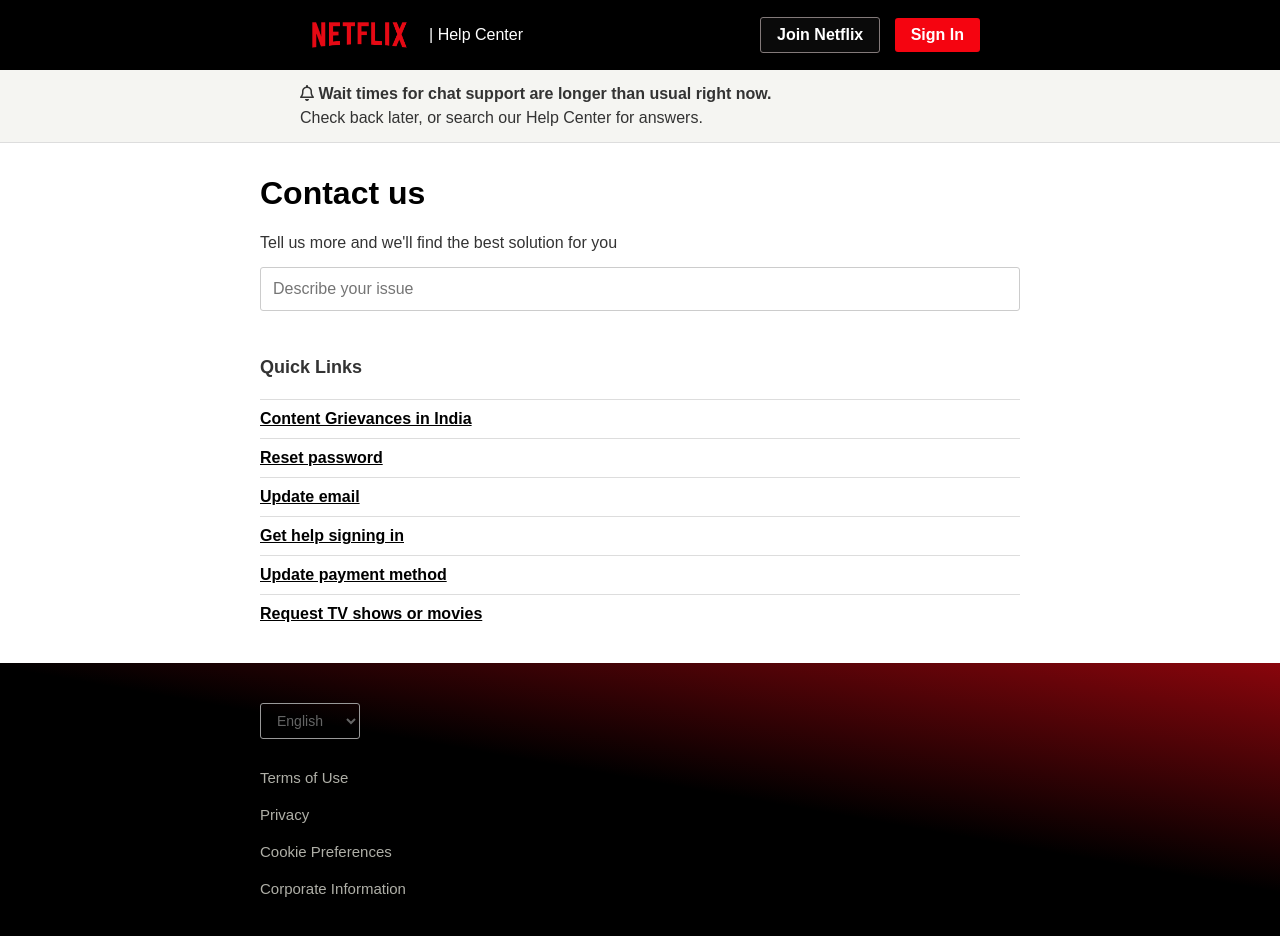
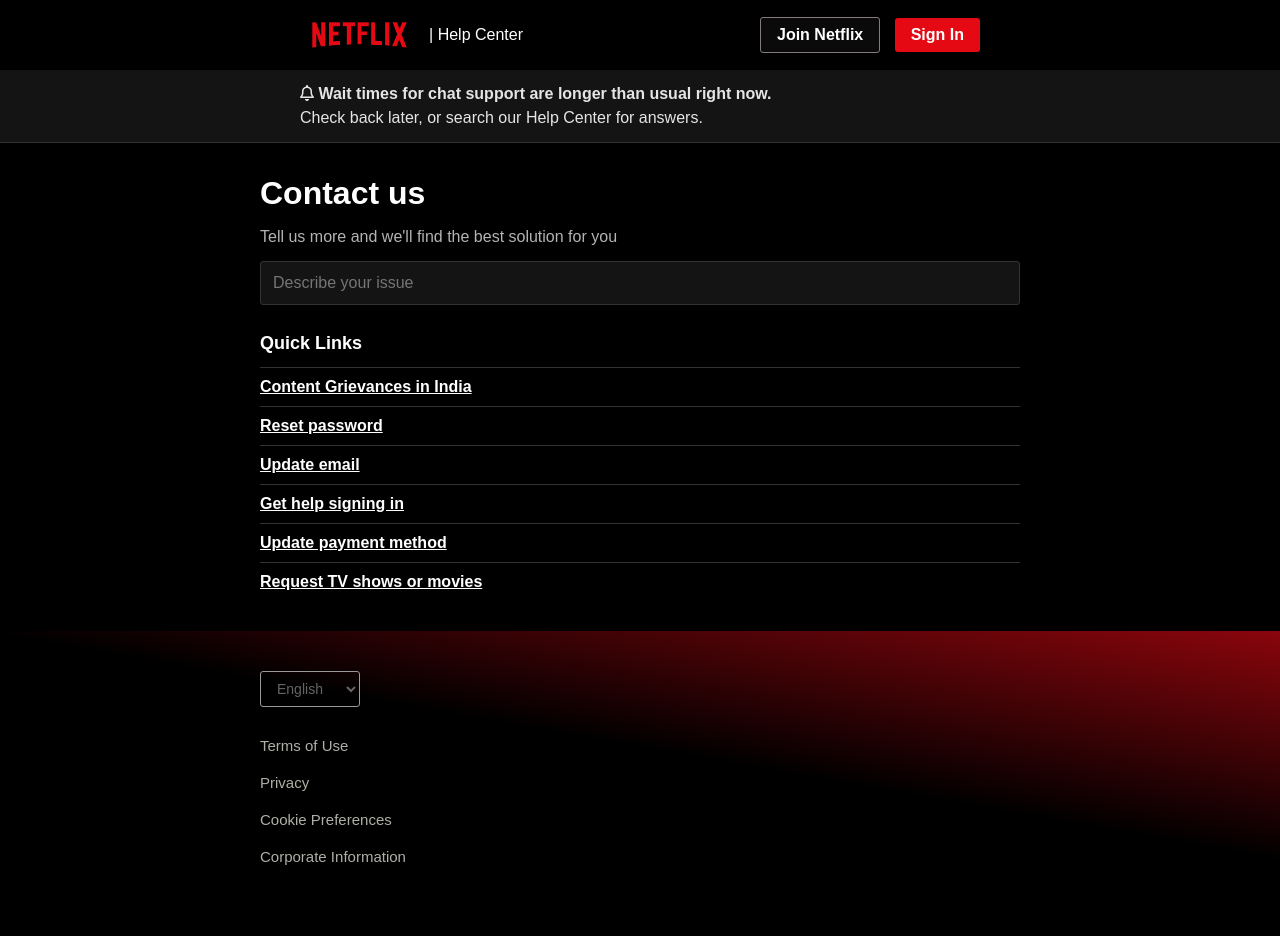
Before and after one commit to koushik369mondal/Netflix-Clone, a plain HTML site: page contact-us.html in a window 1280 px wide. Drawn offline with Linux system fonts and the light colour scheme.

Commit message:
added black theme

```diff
--- a/contact-us.html
+++ b/contact-us.html
@@ -6,7 +6,7 @@
 
   <style>
     @import url('https://cdnjs.cloudflare.com/ajax/libs/font-awesome/6.0.0-beta3/css/all.min.css');
-    *{
+    * {
         box-sizing: border-box;
         margin: 0;
         padding: 0;
@@ -15,10 +15,9 @@
     body {
       margin: 0;
       font-family: Arial, sans-serif;
-      background: #fff;
-      color: #333;
+      background: #000; /* Black background */
+      color: #fff;      /* White text */
     }
-
 
     .navbar {
       display: flex;
@@ -29,9 +28,7 @@
     }
 
     .navbar img {
-      color: rgb(243, 236, 236);
-      font-size: 24px;
-      margin: 0;
+      height: 50px;
     }
     .navbar .btns button {
       margin-left: 10px;
@@ -47,10 +44,10 @@
     }
     .join-btn:hover {
       background: #080808;
-      border:rgb(243, 236, 236) 1px solid;
+      border: rgb(243, 236, 236) 1px solid;
     }
     .signin-btn {
-      background: #f50410;
+      background: #e50914; /* Netflix red */
       color: #fff;
       border: none;
     }
@@ -58,9 +55,11 @@
       background: #C11119;
       color: #fff;
     }
-    a{
-        text-decoration: none; color:white;
+    a {
+        text-decoration: none;
+        color: white;
     }
+
     .logo-section {
       display: flex;
       align-items: center;
@@ -73,44 +72,44 @@
     }
 
     .notice {
-      background: #f5f5f2;
+      background: #141414; /* dark gray banner */
       padding: 12px 300px;
       font-size: 16px;
-      border-bottom: 1px solid #ddd;
+      border-bottom: 1px solid #333;
       text-align: left;
       line-height: 1.5;
+      color: #e5e5e5;
     }
-
 
     .container {
       max-width: 800px;
       margin: 30px auto;
       padding: 0 20px;
     }
+
     h1 {
       font-size: 32px;
       margin-bottom: 15px;
-      color: black;
+      color: #fff;
       line-height: 40px;
-      display: block;
-      margin-block-start: 0.67em;
-      margin-block-end: 0.67em;
-      margin-inline-start: 0px;
-      margin-inline-end: 0px;
       font-weight: bold;
-      unicode-bidi: isolate;
     }
+
     .description {
       font-size: 16px;
       margin-bottom: 15px;
+      color: #b3b3b3; /* Netflix uses muted gray for descriptions */
     }
+
     .input-box {
       width: 100%;
       padding: 12px;
       font-size: 16px;
-      border: 1px solid #ccc;
+      border: 1px solid #333;
       border-radius: 3px;
       margin-bottom: 25px;
+      background: #141414;
+      color: #fff;
     }
 
     /* Quick Links */
@@ -118,12 +117,7 @@
       font-size: 18px;
       margin-bottom: 10px;
       line-height: 27px;
-      margin-block-start: 1em;
-      margin-block-end: 1em;
-      margin-inline-start: 0px;
-      margin-inline-end: 0px;
-      display: block;
-
+      color: #fff;
     }
     .quick-links {
       list-style: none;
@@ -132,23 +126,25 @@
     }
     .quick-links li {
       padding: 12px 0;
-      border-top: 1px solid #ddd;
+      border-top: 1px solid #333;
     }
     .quick-links li a {
       text-decoration: underline;
-      color: #000;
+      color: #fff;
       font-weight: bold;
     }
     .quick-links li a:hover {
-        color: #4c4948;
+        color: #b3b3b3;
     }
+
     .footer {
       padding: 10px 0 48px;
-    background: #000;
       background: linear-gradient(10deg, rgba(229, 9, 20, 0) 58%, rgb(229, 9, 20) 128%), #000;
     }
-    .container li{
-        color: #AFAFA7; text-align: left;  list-style:none;
+    .container li {
+        color: #AFAFA7;
+        text-align: left;
+        list-style:none;
         padding: 10px 0;
         font-size: 15px;
     }
@@ -170,16 +166,19 @@
   <!-- Navbar -->
   <div class="navbar">
     <div class="logo-section">
-    <img src="assets/images/netflix-logo.png" alt="Netflix Logo" style="height: 50px; ">
-    <p style="color: white; font-size: 16px; margin: 0;" class="help-center">| Help Center</p> </div>
+      <img src="assets/images/netflix-logo.png" alt="Netflix Logo">
+      <p class="help-center">| Help Center</p>
+    </div>
     <div class="btns">
       <button class="join-btn"><a href="register.html">Join Netflix</a></button>
       <button class="signin-btn"><a href="signin.html">Sign In</a></button>
     </div>
   </div>
+
   <!-- Notice -->
   <div class="notice">
-  <b>  <i class="fa-regular fa-bell"></i>   Wait times for chat support are longer than usual right now.</b> </br> Check back later, or search our Help Center for answers.
+    <b><i class="fa-regular fa-bell"></i> Wait times for chat support are longer than usual right now.</b><br>
+    Check back later, or search our Help Center for answers.
   </div>
 
   <!-- Main Container -->
@@ -190,8 +189,8 @@
 
     <h3>Quick Links</h3>
     <ul class="quick-links">
-      <li><a href="#"> Content Grievances in India</a></li>
-      <li><a href="#"> Reset password</a></li>
+      <li><a href="#">Content Grievances in India</a></li>
+      <li><a href="#">Reset password</a></li>
       <li><a href="#">Update email</a></li>
       <li><a href="#">Get help signing in</a></li>
       <li><a href="#">Update payment method</a></li>
@@ -199,6 +198,8 @@
     </ul>
   </div>
 </div>
+
+<!-- Footer -->
 <div class="footer">
   <div class="container">
     <select>
```
Lines whose indentation alone changed are shown as unchanged.
